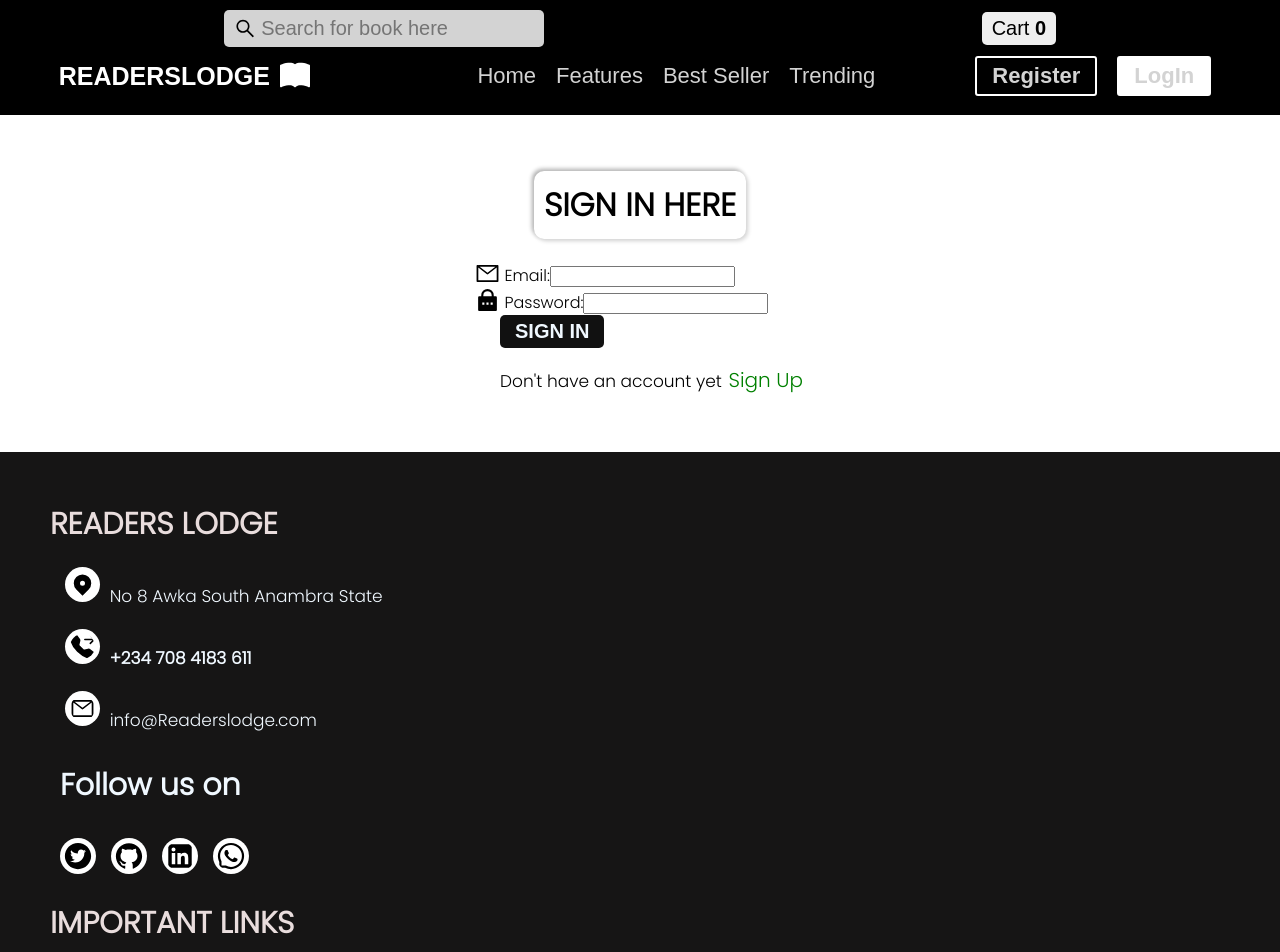
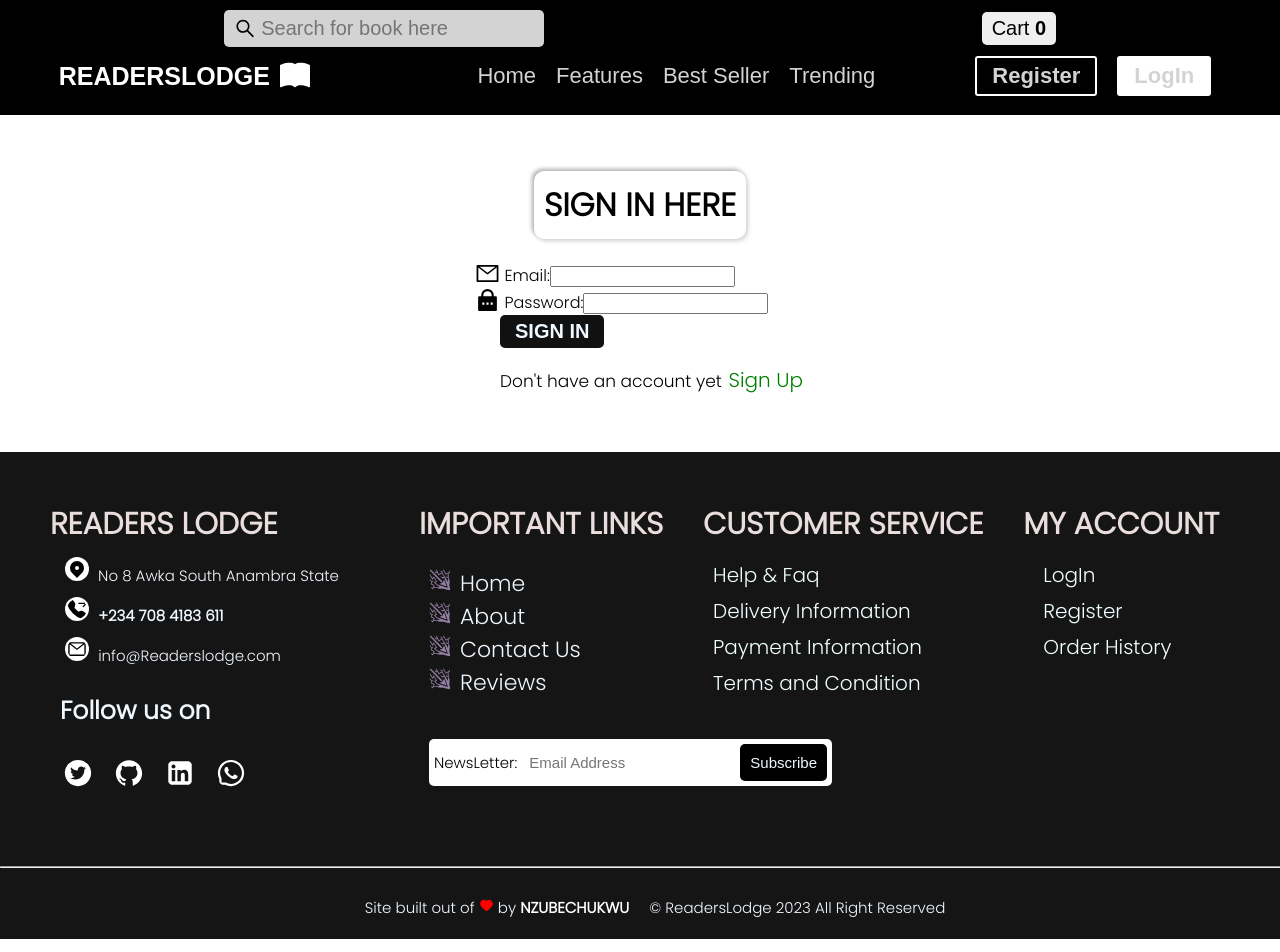
Before and after one commit to DesmondNzubechi/Readers-corner, a React (Create React App) app: page /signIn in a window 1280 px wide. Shown: the top 952 px of the page. Built offline with nearby package versions, Linux system fonts and the light colour scheme.

Commit message:
new change

```diff
--- a/src/components/Footer/Footer.css
+++ b/src/components/Footer/Footer.css
@@ -1,7 +1,20 @@
+footer{
+    background-color: rgb(22, 21, 21);;
+    margin: 20px -30px 0 0;
+}
 .footer{
     background-color: rgb(22, 21, 21);;
     padding: 40px;
-    margin: 20px -30px 0 0;
+
+    display: flex;
+    flex-direction: row;
+    gap: 50px;
+}
+.anotherFlex{
+    display: flex;
+    flex-direction: row;
+    gap: 20px;
+    justify-content: space-between;
 }
 .footer  h1{
     font-size: 30px ;
@@ -13,16 +26,16 @@
     text-decoration: none;
 }
 .Licon{
-    font-size: 25px;
+    font-size: 20px;
    background-color: white;
    color: black;
-   padding: 5px;
+   padding: 2px;
    border-radius: 50%;
     margin: 0 5px;
 }
 .pL{
-    font-size: 17px;
-    margin: 20px;
+    font-size: 15px;
+    margin: 10px 20px;
     color: aliceblue;
 }
 .pL a{
@@ -32,7 +45,7 @@
     margin: 20px;
 }
 .social h3{
-    font-size: 30px;
+    font-size: 25px;
     color: aliceblue;
 }
 .socIcon{
@@ -43,8 +56,8 @@
 }
 .socIcon .soc{
     font-size: 30px;
-    background-color: white;
-    color: black;
+
+    color:white;
     padding: 3px;
     border-radius: 50%;
 }
@@ -60,7 +73,7 @@
 }
 .li{
     font-size: 22px;
-    color: beige;
+    color: aliceblue;
 }
 .custom{
     display: flex;
@@ -80,3 +93,77 @@ color: azure;
     font-size: 20px;
     color: azure;
 }
+.Newsletter{
+    background: white;
+    display: flex;
+    flex-direction: row;
+    justify-content: center;
+    align-items: center;
+    flex-wrap: nowrap;
+    gap: 10px;
+    width: fit-content;
+    padding: 5px;
+    border-radius: 5px;
+    margin: 20px;
+
+}
+.Newsletter input{
+    background:none;
+    border:none;
+    outline: none;
+}
+#sub{
+    background-color: black;
+    font-size: 15px;
+    padding: 10px;
+    color: aliceblue;
+    border-radius: 5px;
+    box-shadow: 1px 1px 1px 2px lightgray,1px 1px 1px 2px lightgray, ;
+}
+#sub:hover{
+    background-color: rgb(27, 26, 26);
+    color: white;
+    transition: .6s;
+}
+#email{
+    font-size: 15px;
+}
+.newsLabel{
+    font-size: 15px;
+}
+.allRight{
+    display: flex;
+    flex-direction: row;
+    justify-content: center;
+    gap: 20px;
+    padding: 20px;
+
+
+}
+.hrt{
+    color: red;
+}
+.allRight div{
+    font-size: 15px;
+    color: aliceblue;
+}
+.allRight a{
+    text-decoration: none;
+    color: white;
+
+}
+
+@media (max-width:768px) {
+    .footer, .anotherFlex{
+       flex-direction:column;
+       justify-content: center;
+      margin: 0 0 0 30px;
+       gap: 10px;
+    }
+     .allRight{
+        display: flex;
+        justify-content: center;
+        flex-direction: column;
+        text-align: center;
+     }
+}
--- a/src/components/Footer/Footer.jsx
+++ b/src/components/Footer/Footer.jsx
@@ -5,15 +5,15 @@ import  { HiLocationMarker } from 'react-icons/hi';
 import { BsFillTelephoneForwardFill } from 'react-icons/bs';
 import { GiChargedArrow } from "react-icons/gi";
 import { Link } from "react-router-dom";
-import {AiFillTwitterCircle, AiFillGithub, AiFillLinkedin, AiOutlineWhatsApp, AiOutlineMail } from 'react-icons/ai';
+import {AiFillTwitterCircle, AiFillGithub, AiFillHeart, AiFillLinkedin, AiOutlineWhatsApp, AiOutlineMail } from 'react-icons/ai';
 
 
 
 
 export const Footer = () => {
     return(
-       <footer className="footer">
-
+       <footer >
+       <div className="footer">
           <div className="Raddress">
             <h1 >Readers Lodge</h1>
             <p className="pL"><HiLocationMarker className="Licon" /> No 8 Awka South Anambra State </p>
@@ -29,8 +29,8 @@ export const Footer = () => {
               </div>
             </div>
             </div>
-            <div>
             <div >
+            <div className="anotherFlex">
               <div className="linkSec">
               <h1>Important Links</h1>
               <div className="linkT">
@@ -55,11 +55,18 @@ export const Footer = () => {
             </div>
               </div>
              <div>
-              <form action="">
-                <div className="Newsletter"><label htmlFor="email">NewsLetter: </label><input type="email" name="Newslater" id="email" placeholder="Email Address" /><input type="button" value="Subscribe" /></div>
+              <form className="newsLetterForm" action="">
+                <div className="Newsletter"><label htmlFor="email" className="newsLabel">NewsLetter: </label><input type="email" name="Newslater" id="email" placeholder="Email Address" /><input type="button" value="Subscribe" id="sub"/></div>
               </form>
              </div>
         </div>
+             </div>
+            <hr />
+            <div className="allRight">
+
+              <div>Site built out of <AiFillHeart className="hrt"/> by <strong><a href="http://nzubechukwu.netlify.app/">NZUBECHUKWU</a></strong></div>
+            <div>&copy; ReadersLodge 2023 All Right Reserved </div>
+            </div>
 
        </footer>
     )
```
